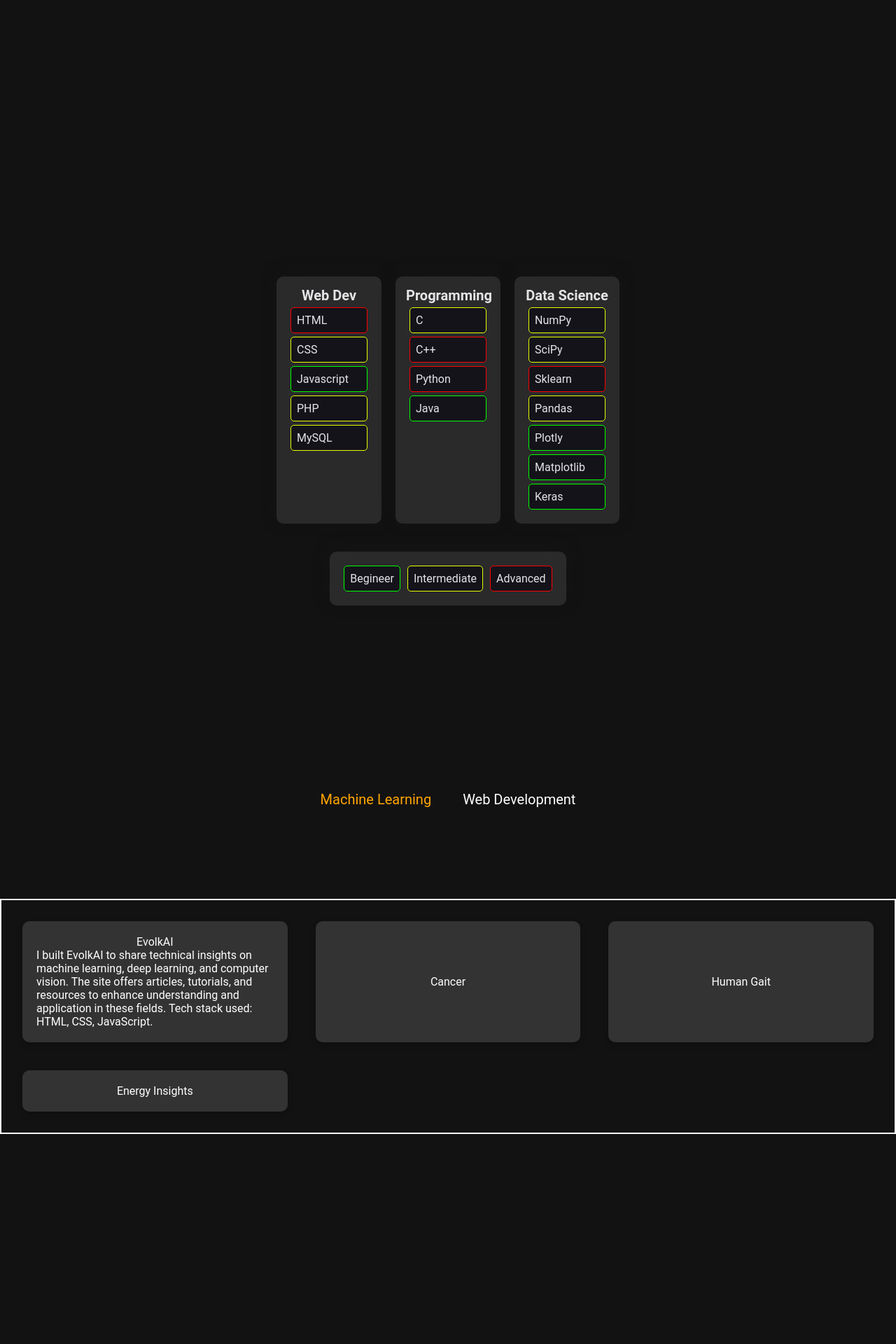
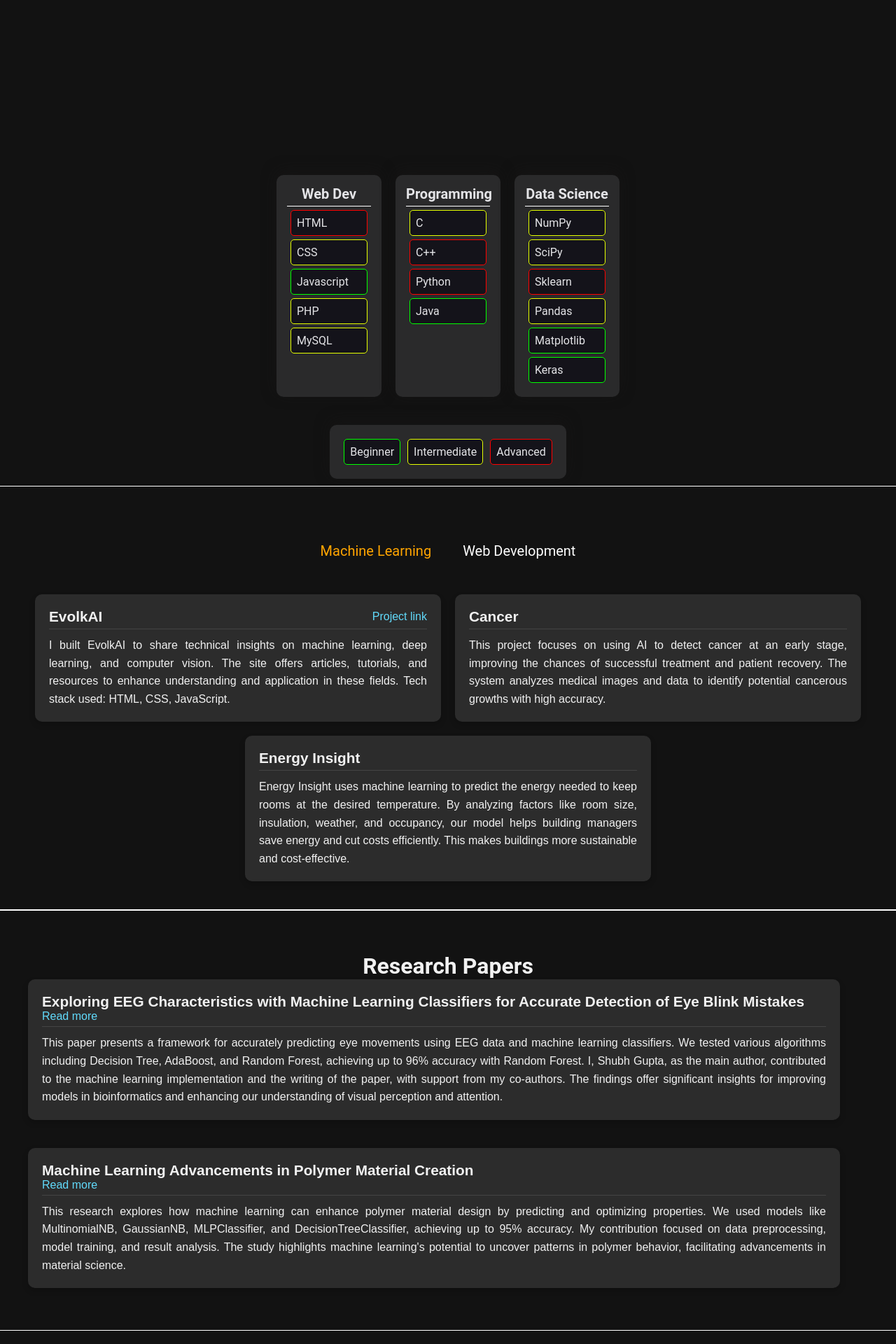
Before and after one commit to ishubhgupta/Portfolio, a PHP site: page /new/index.html in a window 1280 px wide. Shown: the part 1380-3300 px from the top of the page at 70% size. Run offline with PHP 8.4, Linux system fonts and the light colour scheme.

Commit message:
updated projecct section, research section and all

```diff
--- a/new/index.css
+++ b/new/index.css
@@ -17,12 +17,18 @@ html {
     overflow-x: hidden;
 }
 
-#home, #about-me, #tech-skills, #projects, #research, #connect-me {
+#home, #about-me, #tech-skills{
     background-color: #121212;
-    height: 100vh;
     display: flex;
     align-items: center;
     justify-content: center;
+}
+
+#home, #about-me{
+    height: 100vh;
+}
+#projects{
+    background-color: #121212;
 }
 
 header {
@@ -159,9 +165,11 @@ h2 {
     box-shadow: 0 -5px 20px 0 rgba(23, 22, 22, 0.5);
 }
 
-h2 {
+.tech-category h2 {
     color: #e4e4e7;
     font-size: 20px;
+    border-bottom: solid white 1px;
+    padding-bottom: 5px;
 }
 
 ul {
@@ -205,17 +213,24 @@ li.highlight.adv {
 
 /* Projects section */
 #projects {
+    position: relative;
     display: flex;
     flex-direction: column;
+    border-top: solid white 1px;
+    border-bottom: solid white 1px;
+    padding: 20px;
+    color: #f1f1f1; /* Light text color */
 }
 
 /* Project Navigation */
 .prj-nav {
+    position: relative;
+    top: 5vh; /* Position 5vh below the top of the viewport */
+    width: 100%;
     display: flex;
     justify-content: center;
-    margin-bottom: 20px;
-    position: relative;
-    top: -100px;
+    z-index: 2; /* Ensure it stays above other content */
+    padding: 20px 0px;
 }
 
 .prj-nav a {
@@ -224,58 +239,167 @@ li.highlight.adv {
     margin: 0 15px;
     transition: color 0.3s;
     font-size: 20px;
-    margin-top: 10px;
     padding-bottom: 10px;
     cursor: pointer;
 }
 
-/* Highlight the active link in project navigation */
 .prj-nav a.active {
     color: orange;
 }
 
+/* Rest of your CSS */
 .projs {
     width: 100%;
     display: flex;
+    flex-wrap: wrap;
     justify-content: center;
+    margin-top: 5vh;
 }
 
-.ml, .web-dev {
+.prj-type {
     display: none;
-    border: 2px solid white;
-
-    width: 170vh;
+    width: 100%;
 }
 
-/* Ensure the active section is displayed */
-.ml.active, .web-dev.active {
+.prj-type.active {
     display: block;
 }
 
+/* Project container */
+.prj-container {
+    display: flex;
+    flex-wrap: wrap;
+    justify-content: center;
+    gap: 20px;
+    padding: 20px;
+    align-items: start;
+    justify-items: stretch;
+}
 
+/* Individual project */
+.prj {
+    width: calc(50% - 20px); /* Adjust the width here */
+    background-color: #2c2c2c; /* Dark background */
+    color: #f1f1f1; /* Light text color */
+    border-radius: 10px; /* Rounded corners */
+    padding: 20px; /* Padding for inner content */
+    box-shadow: 0 4px 8px rgba(0, 0, 0, 0.2); /* Subtle shadow for depth */
+    font-family: Arial, sans-serif; /* A clean font */
+}
 
-.prj {
-    background-color: #333;
-    color: white;
+/* Project header */
+.prj-head {
+    display: flex;
+    justify-content: space-between;
+    align-items: center;
+    margin-bottom: 10px;
+    border-bottom: 1px solid #444; /* Subtle bottom border */
+    padding-bottom: 5px;
+}
+
+.heading {
+    font-size: 1.5em; /* Larger font size */
+    font-weight: bold; /* Bold text */
+}
+
+.prj-link {
+    font-size: 1em; /* Normal font size */
+    color: #61dafb; /* Accent color for link */
+    text-decoration: none; /* No underline */
+}
+
+.prj-link:hover {
+    text-decoration: underline; /* Underline on hover */
+}
+
+/* Project description */
+.project-description {
+    text-align: justify; /* Justify the text */
+    line-height: 1.6; /* Improve readability with line height */
+}
+
+/* Media Query for smaller screens */
+@media (max-width: 768px) {
+    .prj {
+        width: 100%; /* Full width for smaller screens */
+    }
+}
+
+/* Research section */
+
+#research {
+    position: relative;
+    border-top: solid white 1px;
+    border-bottom: solid white 1px;
     padding: 20px;
-    margin: 10px;
+    color: #f1f1f1; /* Light text color */
+}
+
+/* Research header */
+.research-header {
+    text-align: center;
+    margin-bottom: 20px;
+}
+
+.research-header h2 {
+    font-size: 2em; /* Larger font size for the header */
+    font-weight: bold; /* Bold text */
+    position: relative;
+    top: 5vh;
+}
+
+/* Research container */
+.research-container {
     display: flex;
     flex-direction: column;
-    align-items: center;
     justify-content: center;
-    border-radius: 10px;
-    width: auto;
-    box-shadow: 0 4px 8px rgba(0, 0, 0, 0.2);
+    gap: 20px;
+    padding: 20px;
 }
 
-/* Grid layout for project items */
-.ml-prjs,
-.web-dev-prjs {
-    display: grid;
-    gap: 20px;
-    grid-template-columns: repeat(auto-fill, minmax(350px, 1fr));
-    padding: 20px;
+/* Individual research paper */
+.research-paper {
+    background-color: #2c2c2c; /* Dark background */
+    color: #f1f1f1; /* Light text color */
+    border-radius: 10px; /* Rounded corners */
+    padding: 20px; /* Padding for inner content */
+    box-shadow: 0 4px 8px rgba(0, 0, 0, 0.2); /* Subtle shadow for depth */
+    font-family: Arial, sans-serif; /* A clean font */
+    width: calc(100% - 40px); /* Adjust the width to fit within the container */
+    /* max-width: 800px;  */
+    margin-bottom: 20px; /* Space between the papers */
 }
+/* Paper header */
+.paper-head {
+    display: flex;
+    flex-direction: column;
+    justify-content: space-between;
+    margin-bottom: 10px;
+    border-bottom: 1px solid #444; /* Subtle bottom border */
+    padding-bottom: 5px;
+}
+
+.heading {
+    font-size: 1.3em; /* Larger font size */
+    font-weight: bold; /* Bold text */
+}
+
+.paper-link {
+    font-size: 1em; /* Normal font size */
+    color: #61dafb; /* Accent color for link */
+    text-decoration: none; /* No underline */
+}
+
+.paper-link:hover {
+    text-decoration: underline; /* Underline on hover */
+}
+
+/* Paper description */
+.paper-description {
+    text-align: justify; /* Justify the text */
+    line-height: 1.6; /* Improve readability with line height */
+}
+
 
 /* Tablets and smartphones */
 @media (max-width: 768px) {
--- a/new/index.html
+++ b/new/index.html
@@ -81,7 +81,6 @@
                         <li class="highlight int">SciPy</li>
                         <li class="highlight adv">Sklearn</li>
                         <li class="highlight int">Pandas</li>
-                        <li class="highlight beg">Plotly</li>
                         <li class="highlight beg">Matplotlib</li>
                         <li class="highlight beg">Keras</li>
                     </ul>
@@ -89,44 +88,118 @@
             </div>
             <div class="tech-category tech-legend">
                 <ul>
-                    <li class="highlight beg">Begineer</li>
+                    <li class="highlight beg">Beginner</li>
                     <li class="highlight int">Intermediate</li>
                     <li class="highlight adv">Advanced</li>
                 </ul>
             </div>
         </section>
+
         <section id="projects">
             <div class="prj-nav nav-links" id="prj-nav">
                 <a href="#ml" id="nav-ml">Machine Learning</a>
                 <a href="#web-dev" id="nav-web-dev">Web Development</a>
             </div>
+
             <div id="projs" class="projs">
-                <div id="ml" class="ml">
-                    <div class="ml-prjs">
+                <div id="ml" class="prj-type active">
+                    <div class="prj-container">
                         <div class="prj">
-                            <span class="heading">
-                                EvolkAI
-                            </span>
-                            <p>
+                            <div class="prj-head">
+                                <span class="heading">EvolkAI</span>
+                                <a href="#" class="prj-link">Project link</a>
+                            </div>
+                            <p class="project-description">
                                 I built EvolkAI to share technical insights on machine learning, deep learning, and computer vision. The site offers articles, tutorials, and resources to enhance understanding and application in these fields. Tech stack used: HTML, CSS, JavaScript.
                             </p>
                         </div>
-                        <div class="prj">Cancer</div>
-                        <div class="prj">Human Gait</div>
-                        <div class="prj prj4">Energy Insights</div>
+
+                        <div class="prj">
+                            <div class="prj-head">
+                                <span class="heading">Cancer</span>
+                            </div>
+                            <p class="project-description">
+                                This project focuses on using AI to detect cancer at an early stage, improving the chances of successful treatment and patient recovery. The system analyzes medical images and data to identify potential cancerous growths with high accuracy.
+                            </p>
+                        </div>
+
+                        <div class="prj">
+                            <div class="prj-head">
+                                <span class="heading">Energy Insight</span>
+                            </div>
+                            <p class="project-description">
+                                Energy Insight uses machine learning to predict the energy needed to keep rooms at the desired temperature. By analyzing factors like room size, insulation, weather, and occupancy, our model helps building managers save energy and cut costs efficiently. This makes buildings more sustainable and cost-effective.
+                            </p>
+                        </div>
                     </div>
                 </div>
-                <div id="web-dev" class="web-dev">
-                    <div class="web-dev-prjs">
-                        <div class="prj">Vrides</div>
-                        <div class="prj">Portifolio</div>
-                        <div class="prj">Evolkai</div>
-                        <div class="prj">Energy Ensight</div>
+                <div id="web-dev" class="prj-type">
+                    <div class="prj-container">
+                        <div class="prj">
+                            <div class="prj-head">
+                                <span class="heading">Vrides</span>
+                            </div>
+                            <p class="project-description">
+                                Vrides is a web-based platform designed to connect carpoolers, offering an efficient and eco-friendly transportation solution. It helps users find ride-sharing options easily and promotes sustainable travel practices.
+                            </p>
+                        </div>
+                        <div class="prj">
+                            <div class="prj-head">
+                                <span class="heading">Portfolio</span>
+                            </div>
+                            <p class="project-description">
+                                This portfolio website showcases my projects, skills, and experience in web development. It is designed with a responsive layout and modern UI/UX principles to provide a seamless user experience across all devices.
+                            </p>
+                        </div>
+                        <div class="prj">
+                            <div class="prj-head">
+                                <span class="heading">EvolkAI</span>
+                            </div>
+                            <p class="project-description">
+                                EvolkAI is a platform to share technical insights on machine learning, deep learning, and computer vision. The site offers articles, tutorials, and resources to enhance understanding and application in these fields. Tech stack used: HTML, CSS, JavaScript.
+                            </p>
+                        </div>
+                        <div class="prj">
+                            <div class="prj-head">
+                                <span class="heading">Energy Insight</span>
+                            </div>
+                            <p class="project-description">
+                                Energy Insight uses machine learning to predict the energy needed to keep rooms at the desired temperature. By analyzing factors like room size, insulation, weather, and occupancy, our model helps building managers save energy and cut costs efficiently. This makes buildings more sustainable and cost-effective.
+                            </p>
+                        </div>
                     </div>
                 </div>
             </div>
         </section>
-        <section id="research"></section>
+
+        <section id="research">
+            <div class="research-header">
+                <h2>Research Papers</h2>
+            </div>
+            <div class="research-container">
+                <div class="research-paper">
+                    <div class="paper-head">
+                        <span class="heading">Exploring EEG Characteristics with Machine Learning Classifiers for Accurate Detection of Eye Blink Mistakes</span>
+                        <a href="https://www.taylorfrancis.com/chapters/edit/10.1201/9781003457176-6/exploring-eeg-characteristics-machine-learning-classifiers-accurate-detection-eye-blink-mistakes-shubh-gupta-divya-thakur-akshat-rastogi-rupal-mishra-sandeep-balabantaray-meet-bikhani?context=ubx&refId=636decb3-a35c-49bd-8abb-a8acc5ad92a6" class="paper-link">Read more</a>
+                    </div>
+                    <p class="paper-description">
+                        This paper presents a framework for accurately predicting eye movements using EEG data and machine learning classifiers. We tested various algorithms including Decision Tree, AdaBoost, and Random Forest, achieving up to 96% accuracy with Random Forest. I, Shubh Gupta, as the main author, contributed to the machine learning implementation and the writing of the paper, with support from my co-authors. The findings offer significant insights for improving models in bioinformatics and enhancing our understanding of visual perception and attention.
+                    </p>
+                </div>
+                <div class="research-paper">
+                    <div class="paper-head">
+                        <span class="heading">Machine Learning Advancements in Polymer Material Creation</span>
+                        <a href="https://www.taylorfrancis.com/chapters/edit/10.1201/9781003457176-7/machine-learning-advancements-polymer-material-creation-akshat-rastogi-divya-thakur-shubh-gupta-rupal-mishra-sandeep-balabantaray-meet-bikhani?context=ubx&refId=f4e28ca5-a35d-4d3f-90ab-d47d1e2d9691" class="paper-link">Read more</a>
+                    </div>
+                    <p class="paper-description">
+                        This research explores how machine learning can enhance polymer material design by predicting and optimizing properties. We used models like MultinomialNB, GaussianNB, MLPClassifier, and DecisionTreeClassifier, achieving up to 95% accuracy. My contribution focused on data preprocessing, model training, and result analysis. The study highlights machine learning's potential to uncover patterns in polymer behavior, facilitating advancements in material science.
+                    </p>
+                </div>
+            </div>
+        </section>
+
+
+
         <section id="connect-me"></section>
     </main>
 </body>
```
